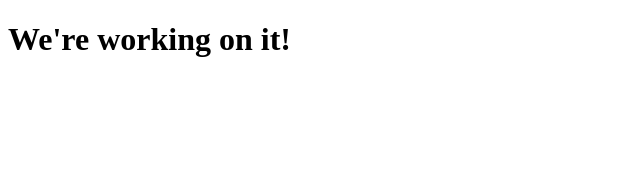
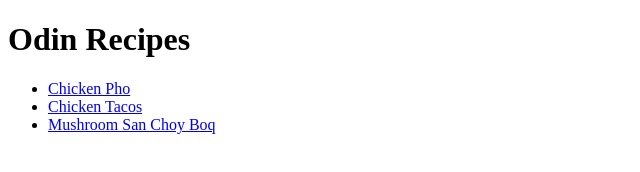
Before and after one commit to j-campbell/odinrecipes, a plain HTML site: page index.html in a window 1280 px wide. Shown: the whole page, without its empty margins (0-640 px from the left). Drawn offline with Linux system fonts and the light colour scheme.

Commit message:
add recipe links on homepage

```diff
--- a/index.html
+++ b/index.html
@@ -6,6 +6,17 @@
   </head>
 
   <body>
-    <h1>We're working on it!</h1>
+    <h1>Odin Recipes</h1>
+    <ul>
+      <li>
+        <a href="recipes/chicken-pho.html">Chicken Pho</a>
+      </li>
+      <li>
+        <a href="recipes/chicken-tacos.html">Chicken Tacos</a>
+      </li>
+      <li>
+        <a href="recipes/mushroom-san-choy-bow.html">Mushroom San Choy Boq</a>
+      </li>
+    </ul>
   </body>
 </html>
```
